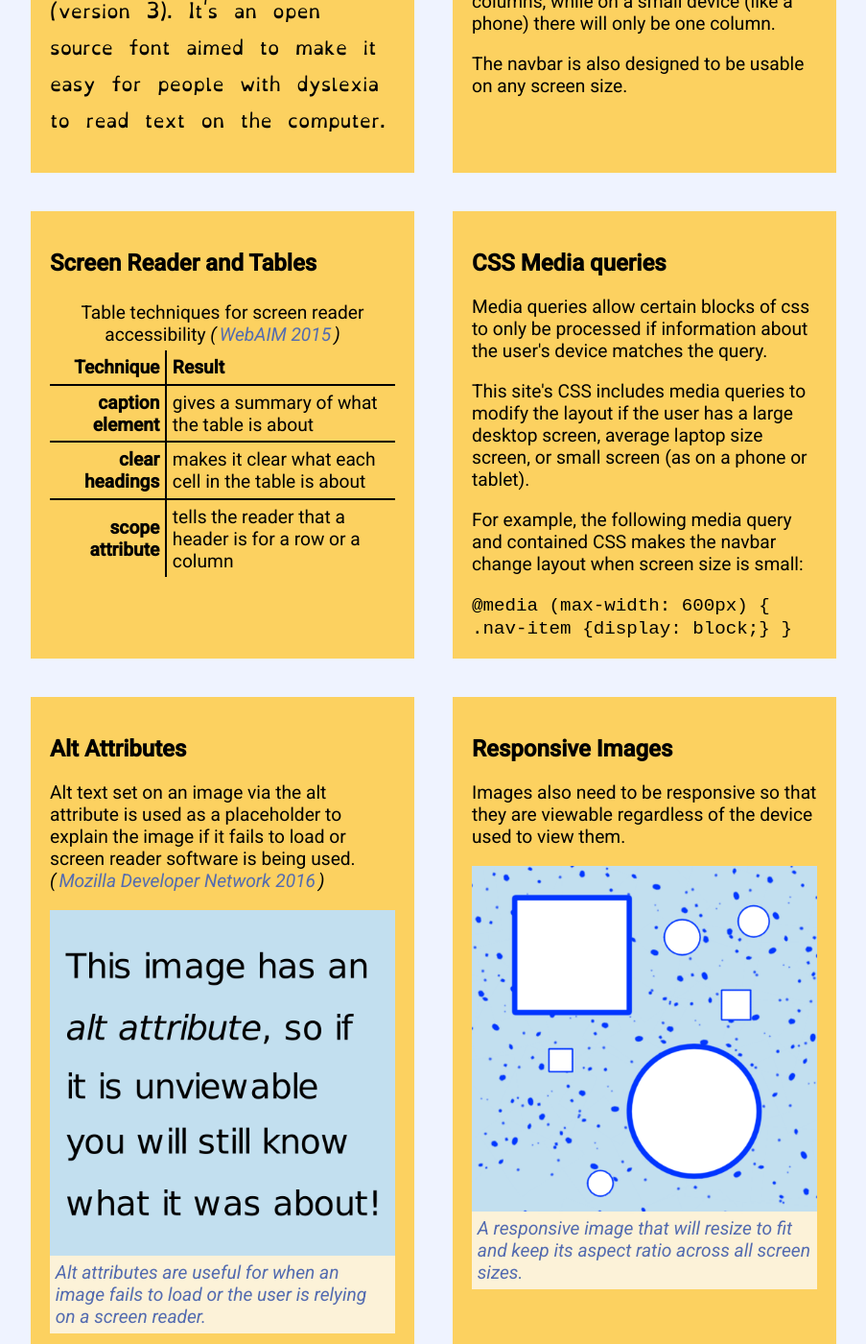
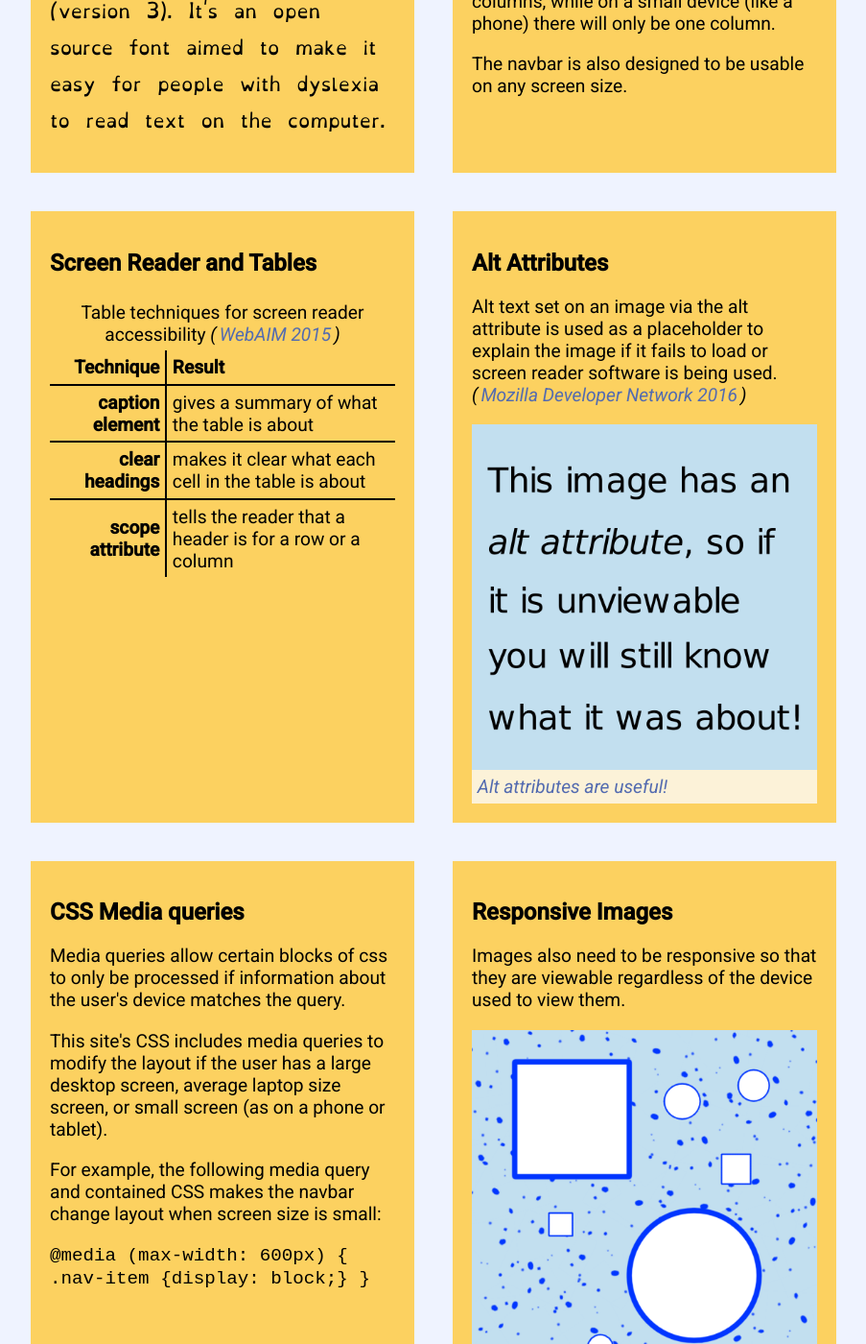
Before and after one commit to swalladge/hit226-a1, a Jekyll site: the page built from accessible.html, in a window 1280 px wide and 1400 px high, scrolled down 625 px. Shown: the whole window at 96% size, without its empty margins (188-1091 px from the left). Built offline with Jekyll 4.4.1, drawn with Linux system fonts in a browser that asks for light colours; some of the changed text lies outside the part shown.

Commit message:
tidied content on index page, shuffled order of accessibility items

```diff
--- a/accessible.html
+++ b/accessible.html
@@ -16,8 +16,8 @@ z: 3
         <a class="nav-item" href="#dyslexic">Dyslexic Fonts</a>
         <a class="nav-item" href="#responsive">Responsiveness</a>
         <a class="nav-item" href="#screen-reader">Screen Reader and Tables</a>
+        <a class="nav-item" href="#alt">Alt Attributes</a>
         <a class="nav-item" href="#mediaqueries">CSS Media Queries</a>
-        <a class="nav-item" href="#alt">Alt Attributes</a>
         <a class="nav-item" href="#images">Responsive Images</a>
       </nav>
     </section>
@@ -75,22 +75,6 @@ z: 3
       </table>
     </section>
 
-    <section id="mediaqueries" class="block">
-      <div class="top-link right"><a href="#">Return to top</a></div>
-      <h2> CSS Media queries </h2>
-      <p>
-        Media queries allow certain blocks of css to only be processed if information about the user's device matches the query.
-      </p>
-      <p>
-        This site's CSS includes media queries to modify the layout if the user has a large desktop screen, average laptop size screen, or small screen (as on a phone or tablet).
-      </p>
-      <p>
-        For example, the following media query and contained CSS makes the navbar change layout when screen size is small:
-      </p>
-      <code> @media (max-width: 600px) { .nav-item {display: block;} } </code>
-
-    </section>
-
     <section id="alt" class="block">
       <div class="top-link right"><a href="#">Return to top</a></div>
       <h2> Alt Attributes </h2>
@@ -111,8 +95,24 @@ z: 3
                     https://www.paciellogroup.com/blog/2013/01/using-the-html-title-attribute-updated/,
                     http://webaim.org/articles/gonewild/#title
          -->
-        <figcaption> Alt attributes are useful for when an image fails to load or the user is relying on a screen reader. </figcaption>
+        <figcaption> Alt attributes are useful! </figcaption>
       </figure>
+    </section>
+
+    <section id="mediaqueries" class="block">
+      <div class="top-link right"><a href="#">Return to top</a></div>
+      <h2> CSS Media queries </h2>
+      <p>
+        Media queries allow certain blocks of css to only be processed if information about the user's device matches the query.
+      </p>
+      <p>
+        This site's CSS includes media queries to modify the layout if the user has a large desktop screen, average laptop size screen, or small screen (as on a phone or tablet).
+      </p>
+      <p>
+        For example, the following media query and contained CSS makes the navbar change layout when screen size is small:
+      </p>
+      <code> @media (max-width: 600px) { .nav-item {display: block;} } </code>
+
     </section>
 
     <section id="images" class="block">
```
Also changed, not shown: index.html (+4 -4 lines).
